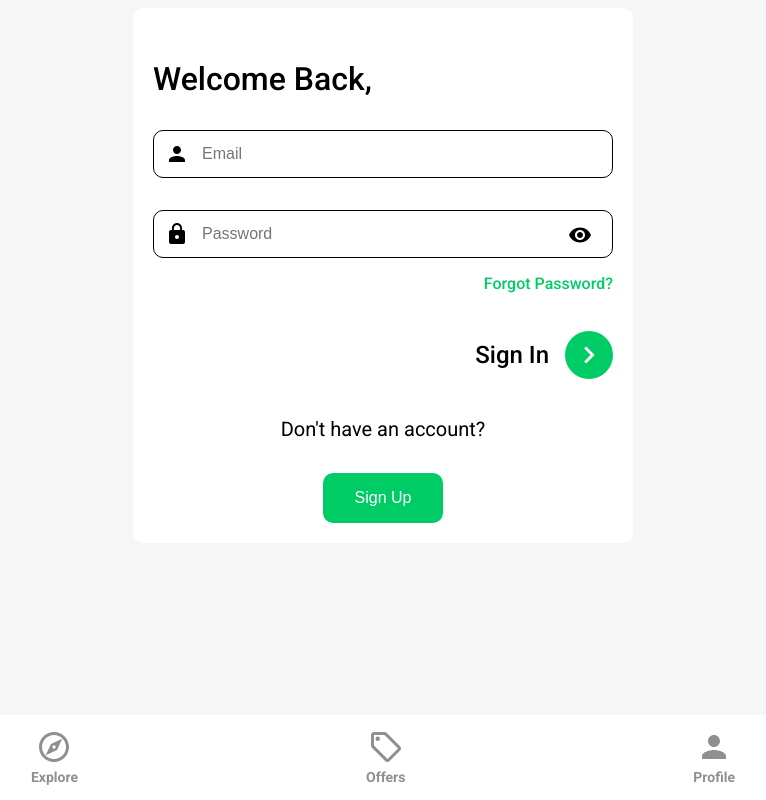
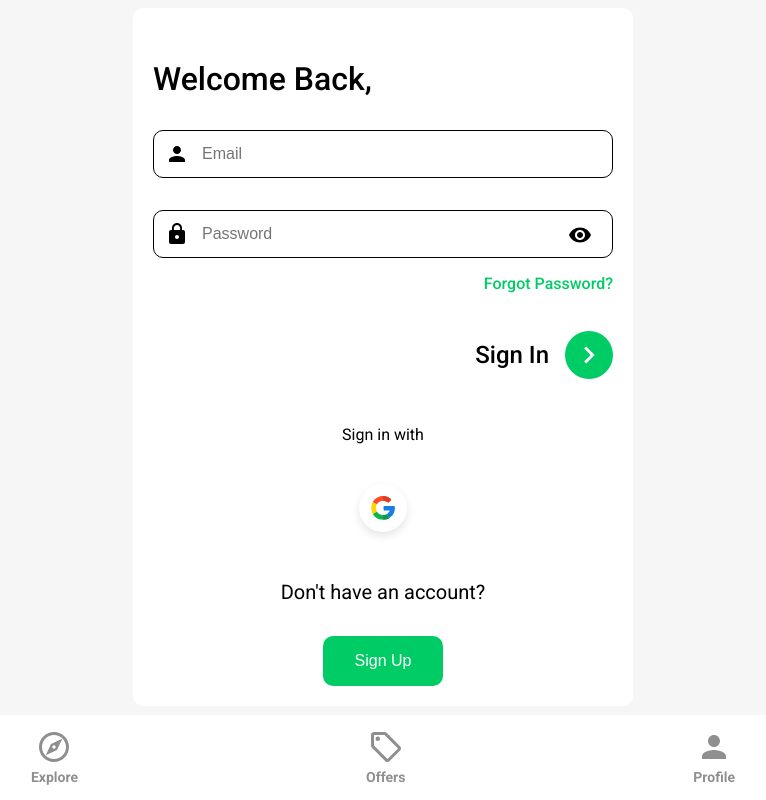
Before and after one commit to oscar-ct/react-dream-cars, a React (Create React App) app: page /sign-in in a window 1280 px wide. Shown: the whole page, without its empty margins (257-1023 px from the left). Built offline with nearby package versions, Linux system fonts and the light colour scheme.

Commit message:
feat: minor styling to sign in and sign up pages

```diff
--- a/src/index.css
+++ b/src/index.css
@@ -109,6 +109,19 @@ button {
     margin-bottom: 2rem;
     background: url('./assets/svg/badgeIcon.svg') #ffffff 2.5% center no-repeat;
 }
+input:-webkit-autofill,
+input:-webkit-autofill:hover,
+input:-webkit-autofill:focus,
+input:-webkit-autofill:active {
+    box-shadow: rgba(0, 0, 0, 0.11);
+    height: 3rem;
+    width: 100%;
+    outline: none;
+    padding: 0 3rem;
+    font-size: 1rem;
+    transition: background-color 5000s ease-in-out 0s;
+    -webkit-text-fill-color: black !important;
+}
 .forgot-password-link {
     cursor: pointer;
     color: #00cc66;
@@ -187,7 +200,28 @@ button {
     color: white;
     font-size: 1rem;
 }
-
+.social-login {
+    margin-top: 1rem;
+    display: flex;
+    flex-direction: column;
+    align-items: center;
+}
+.social-icon-div {
+    cursor: pointer;
+    display: flex;
+    justify-content: center;
+    align-items: center;
+    padding: 0.75rem;
+    margin: 1.5rem;
+    width: 3rem;
+    height: 3rem;
+    background-color: #ffffff;
+    border-radius: 50%;
+    box-shadow: 0 4px 8px 0 rgba(0, 0, 0, 0.1);
+}
+.social-icon-img {
+    width: 100%;
+}
 
 
 /*PROFILE*/
--- a/src/pages/SignIn.jsx
+++ b/src/pages/SignIn.jsx
@@ -4,6 +4,7 @@ import { getAuth, signInWithEmailAndPassword } from "firebase/auth";
 import { toast } from "react-toastify";
 import { ReactComponent as ArrowRightIcon} from "../assets/svg/keyboardArrowRightIcon.svg";
 import visibilityIcon from "../assets/svg/visibilityIcon.svg";
+import OAuth from "../components/OAuth";
 
 
 
@@ -45,7 +46,7 @@ const SignIn = () => {
                 <form onSubmit={submitSignIn}>
                     <input
                         className={"email-input"}
-                        autoComplete={"username"}
+                        autoComplete={"email"}
                         type={"email"}
                         placeholder={"Email"}
                         id={"email"}
@@ -77,6 +78,9 @@ const SignIn = () => {
                         </button>
                     </div>
                 </form>
+
+                <OAuth/>
+
                 <div className={"sign-in-wrapper"}>
                     <span className={"sign-in-span"}>Don't have an account?
                     </span>
--- a/src/pages/SignUp.jsx
+++ b/src/pages/SignUp.jsx
@@ -6,6 +6,7 @@ import { setDoc, doc, serverTimestamp } from "firebase/firestore"
 import { db } from "../firebase.config"
 import { toast } from "react-toastify";
 import visibilityIcon from "../assets/svg/visibilityIcon.svg";
+import OAuth from "../components/OAuth";
 
 const SignUp = () => {
     const [showPassword, setShowPassword] = useState(false);
@@ -63,6 +64,7 @@ const SignUp = () => {
                         onChange={onCredentialChange}
                     />
                     <input
+                        autoComplete={"email"}
                         className={"email-input"}
                         type={"email"}
                         placeholder={"Email"}
@@ -71,6 +73,7 @@ const SignUp = () => {
                     />
                     <div className={"password-input-div"}>
                         <input
+                            autoComplete={"new-password"}
                             className={"password-input"}
                             type={ showPassword ? "text" : "password"}
                             placeholder={"Password"}
@@ -93,6 +96,9 @@ const SignUp = () => {
                         </button>
                     </div>
                 </form>
+
+                <OAuth/>
+
                 <div className={"register-link-wrapper"}>
                     <span className={"register-text"}>
                        Have an account?
```
